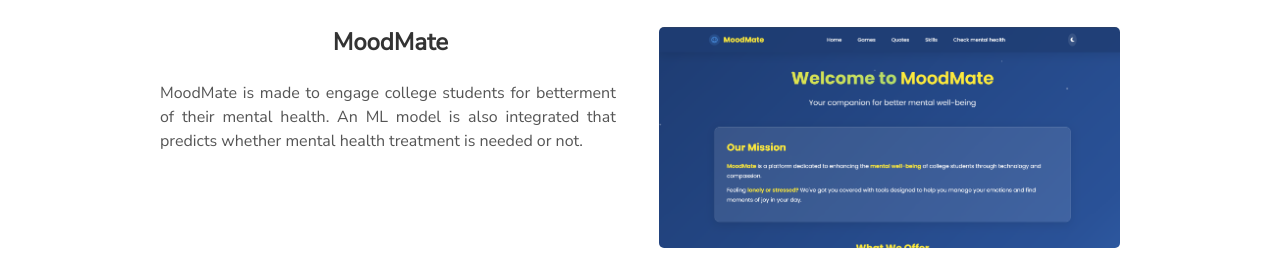
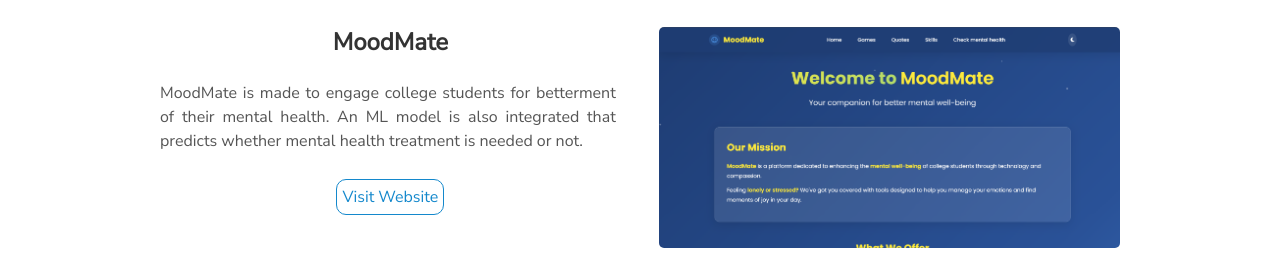
Before and after one commit to Satvik-Sharma511/Portfolio, a plain HTML site: page index.html in a window 1280 px wide. Shown: the part 2053-2314 px from the top of the page. Drawn offline with nearby package versions, Linux system fonts and the light colour scheme; files whose address does not match are found by name.

Commit message:
Update index.html

```diff
--- a/index.html
+++ b/index.html
@@ -118,6 +118,7 @@
     <p style="text-align: justify">
       MoodMate is made to engage college students for betterment of their mental health. An ML model is also integrated that predicts whether mental health treatment is needed or not.
     </p>
+    <a class="project-link" target="_blank" href="https://mood-mate-wsx8.vercel.app/">Visit Website</a>
   </div>
 </div>
 
```
Lines whose indentation alone changed are shown as unchanged.
